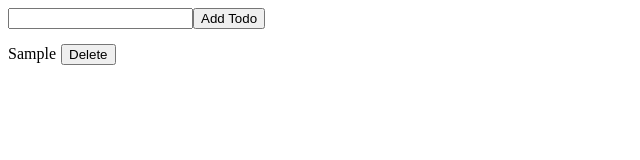
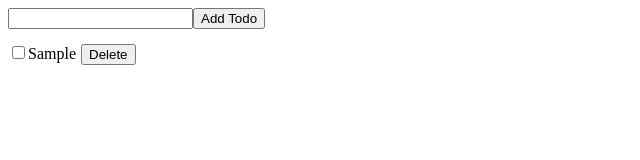
Before and after one commit to cramirez88/react-todo-list, a React (Create React App) app: page / in a window 1280 px wide. Both pictures are taken after typing "Sample" into the empty fields and a click on the button "Add Todo". Shown: the top 160 px of the page, without its empty margins (0-640 px from the left). Built offline with nearby package versions, Linux system fonts and the light colour scheme.

Commit message:
adding checkbox

```diff
--- a/src/App.js
+++ b/src/App.js
@@ -30,6 +30,8 @@
   }
 
 
+
+
   return (
     <div>
       {/* In the input, the user will enter a todo item. The todo will constantly chnage, so we have to keep track of state and resetting it */}
@@ -42,6 +44,9 @@
           return (
 
             <div key={index}>
+              {/* Implement checkbox */}
+              {/* When checkbox is clicked, line through todo */}
+              <input type='checkbox'></input>
               <p style={{display:'inline-block'}}>{todo}</p>
               <button style={{marginLeft: '5px'}} onClick={()=>handleDelete(index)}>Delete</button>
             </div>
```
